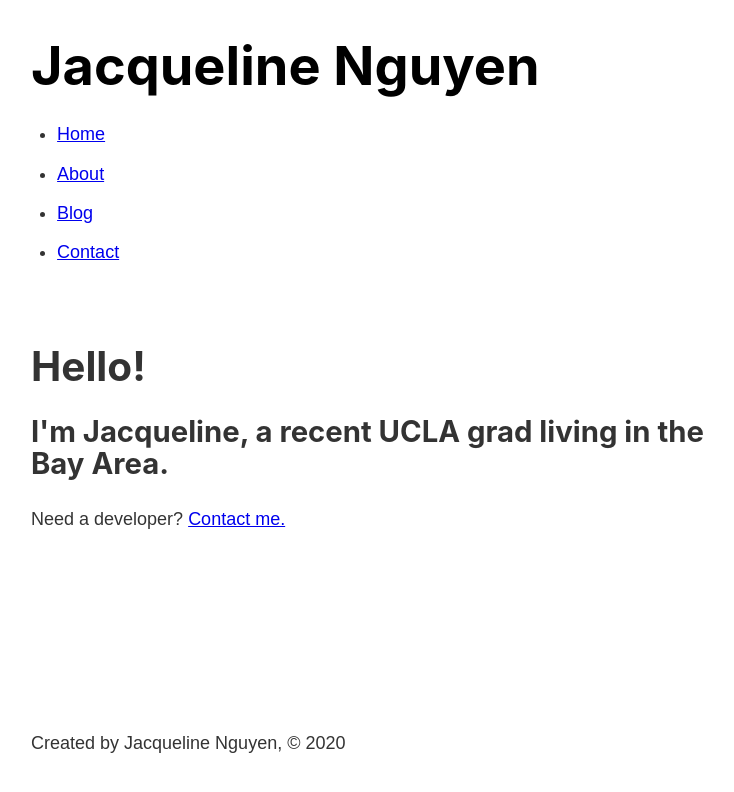
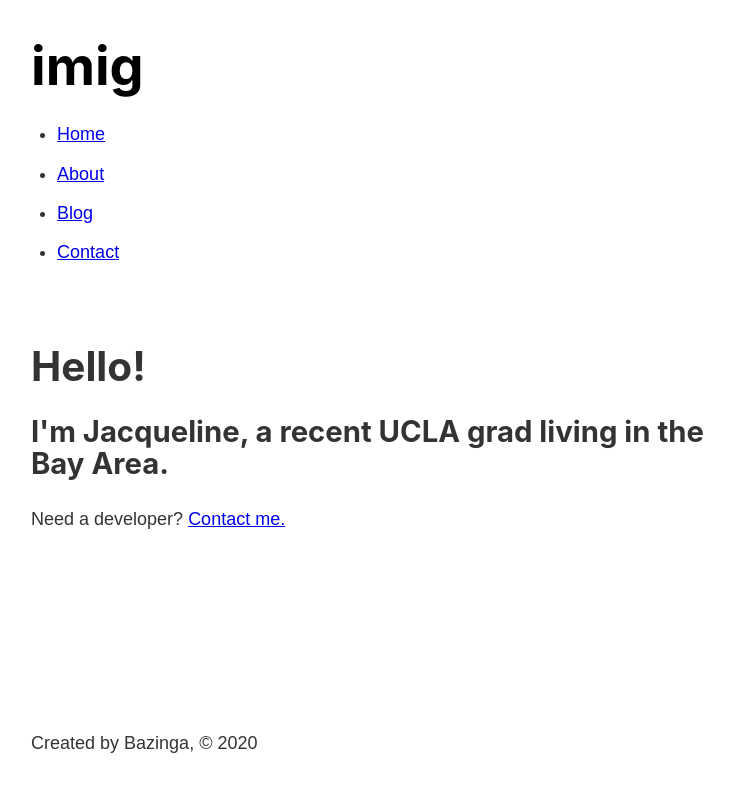
Before and after one commit to jacquelinennguyen/gatsby-tutorial, a Gatsby site: page / in a window 1280 px wide. Shown: the whole page, without its empty margins (252-986 px from the left). Built offline with nearby package versions, Linux system fonts and the light colour scheme; Gatsby itself is replaced by a stand-in of ours.

Commit message:
Fixed siteMetaData to siteMetadata. The D is lowercase. Header works but Footer will not query title

```diff
--- a/gatsby-config.js
+++ b/gatsby-config.js
@@ -5,9 +5,9 @@
  */
 
 module.exports = {
-  /*siteMetaData: {
+  siteMetadata: {
     title: 'Full-Stack Bootcamp',
-    author: 'Jacqueline Nguyen'
+    author: 'Bazinga'
   },
   /* Your site config here */
   plugins: [
--- a/src/components/footer.js
+++ b/src/components/footer.js
@@ -2,20 +2,19 @@ import React from 'react'
 import { graphql, useStaticQuery } from 'gatsby'
 
 const Footer = () => {
-    /*const data = useStaticQuery(graphql`
+    const data = useStaticQuery(graphql`
     query {
         site {
-          siteMetaData {
+          siteMetadata {
             author
           }
         }
       }
     `)
-    */
 
     return (
         <footer>
-            <p>Created by Jacqueline Nguyen, © 2020</p>
+            <p>Created by {data.site.siteMetadata.author}, © 2020</p>
         </footer>
     )
 }
--- a/src/components/header.js
+++ b/src/components/header.js
@@ -5,22 +5,22 @@ import { Link, graphql, useStaticQuery } from 'gatsby'
 import headerStyles from './header.module.scss'
 
 const Header = () => {
-    /*const data = useStaticQuery(graphql`
+    const data = useStaticQuery(graphql`
         query {
             site {
-                siteMetaData {
+                siteMetadata {
                     title
                 }
             }
         }
     `)
-    */
+
 
     return (
         <header className={headerStyles.header}>
             <h1>
                 <Link className={headerStyles.title} to="/">
-                    Jacqueline Nguyen
+                    imig
                 </Link>
             </h1>
             <nav>
```
